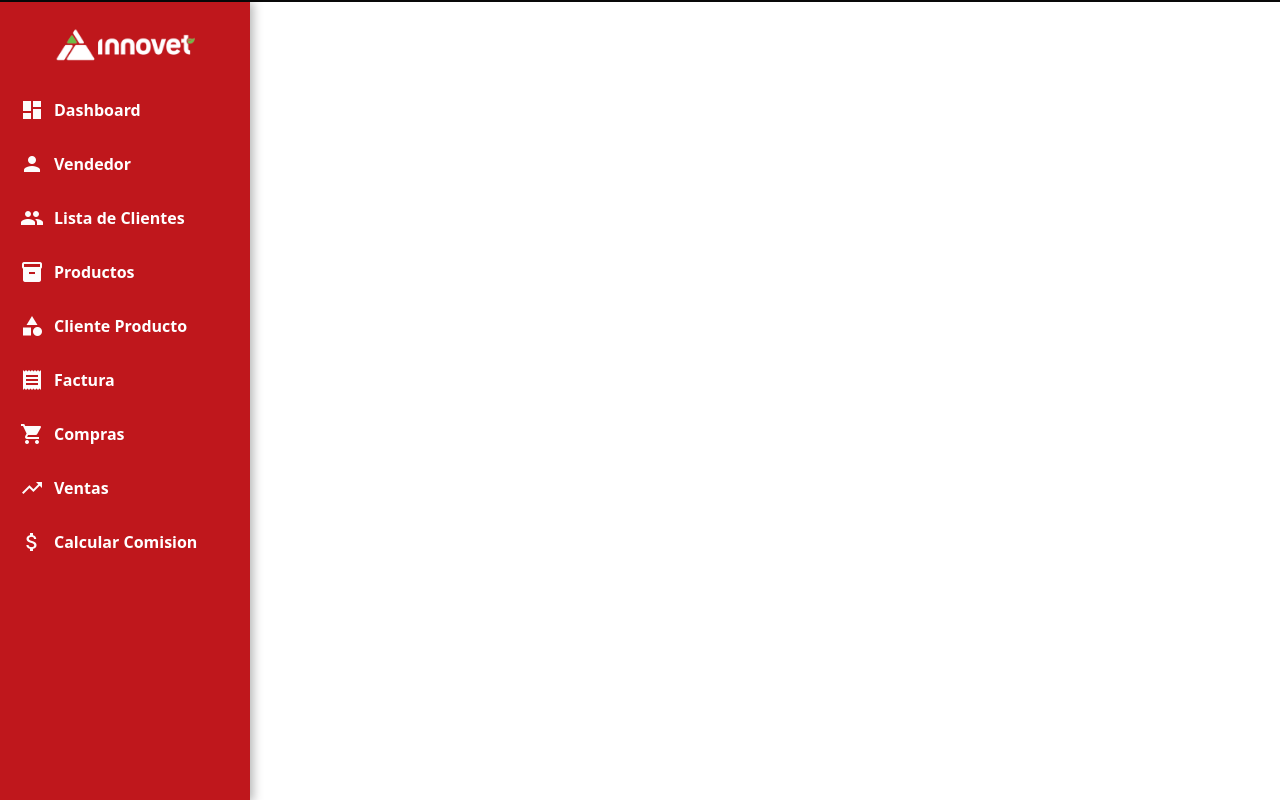
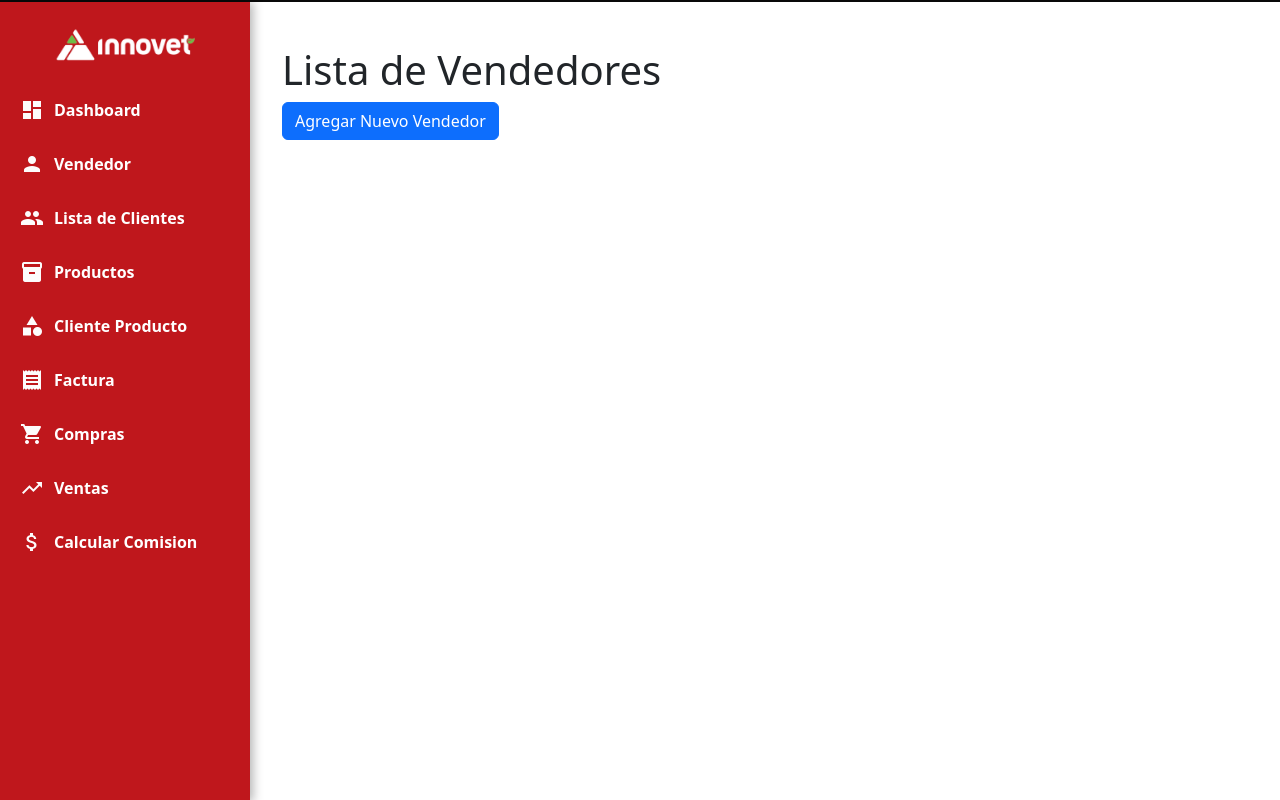
Before and after one commit to JosueRecoba/Comisiones-Innovet, a Django app: page /comisiones/vendedor/ in a window 1280 px wide. Run offline with Django 5.2, Linux system fonts and the light colour scheme.

Commit message:
Creacion de modal en vendedor con animacion de fondo estatico

```diff
--- a/comisionesInnovet/comisiones/templates/comisiones/cliente_list.html
+++ b/comisionesInnovet/comisiones/templates/comisiones/cliente_list.html
@@ -46,7 +46,6 @@
                         <label for="nombre" class="form-label">Nombre del Cliente</label>
                         <input type="text" name="nombre" id="nombre" class="form-control" required>
                     </div>
-
                     <!-- Campo Compras Realizadas -->
                     <div class="mb-3">
                         <label for="compras_realizadas" class="form-label">Compras Realizadas</label>
--- a/comisionesInnovet/comisiones/templates/comisiones/vendedor.html
+++ b/comisionesInnovet/comisiones/templates/comisiones/vendedor.html
@@ -1,4 +1,132 @@
 <!-- templates/comisiones/vendedor.html -->
 {% extends 'comisiones/base.html' %}
 
-{% block title %}Vendedor{% endblock %}
+{% block title %}Vendedores{% endblock %}
+{% block content %}
+<div class="container mt-4">
+    <h1>Lista de Vendedores</h1>
+    <button class="btn btn-primary" data-bs-toggle="modal" data-bs-target="#modalCreate">Agregar Nuevo Vendedor</button>
+    <ul class="list-group mt-3">
+        {% for vendedor in vendedores %}
+            <li class="list-group-item d-flex justify-content-between align-items-center">
+                {{ vendedor.nombre }}
+                <div>
+                    <button
+                        class="btn btn-warning btn-sm"
+                        data-bs-toggle="modal"
+                        data-bs-target="#modalUpdate"
+                        data-id="{{ vendedor.id }}"
+                        data-nombre="{{ vendedor.nombre }}">Editar</button>
+
+                    <button
+                        class="btn btn-danger btn-sm"
+                        data-bs-toggle="modal"
+                        data-bs-target="#modalDelete"
+                        data-id="{{ vendedor.id }}">Eliminar</button>
+                </div>
+            </li>
+        {% endfor %}
+    </ul>
+</div>
+
+<!-- Modal Agregar Vendedor -->
+<div class="modal fade" id="modalCreate" data-bs-backdrop="static" data-bs-keyboard="false" tabindex="-1" aria-labelledby="modalCreateLabel" aria-hidden="true">
+    <div class="modal-dialog">
+        <div class="modal-content">
+            <form method="post" action="{% url 'vendedor' %}">
+                {% csrf_token %}
+                <!-- Campo oculto para identificar la acción -->
+                <input type="hidden" name="agregar_vendedor" value="1">
+                <div class="modal-header">
+                    <h5 class="modal-title" id="modalCreateLabel">Agregar Nuevo Vendedor</h5>
+                    <button type="button" class="btn-close" data-bs-dismiss="modal" aria-label="Close"></button>
+                </div>
+                <div class="modal-body">
+                    <!-- Campo Nombre -->
+                    <div class="mb-3">
+                        <label for="nombre" class="form-label">Nombre del Vendedor</label>
+                        <input type="text" name="nombre" id="nombre" class="form-control" required>
+                    </div>
+                </div>
+                <div class="modal-footer">
+                    <button type="submit" class="btn btn-primary">Guardar</button>
+                    <button type="button" class="btn btn-secondary" data-bs-dismiss="modal">Cancelar</button>
+                </div>
+            </form>
+        </div>
+    </div>
+</div>
+
+<!-- Modal Editar Vendedor -->
+<div class="modal fade" id="modalUpdate" tabindex="-1" aria-labelledby="modalUpdateLabel" aria-hidden="true">
+    <div class="modal-dialog">
+        <div class="modal-content">
+            <form method="post" action="">
+                {% csrf_token %}
+                <div class="modal-header">
+                    <h5 class="modal-title" id="modalUpdateLabel">Editar Vendedor</h5>
+                    <button type="button" class="btn-close" data-bs-dismiss="modal" aria-label="Close"></button>
+                </div>
+                <div class="modal-body">
+                    <input type="hidden" name="id" id="updateId">
+                    <div class="mb-3">
+                        <label for="updateNombre" class="form-label">Nombre del Vendedor</label>
+                        <input type="text" name="nombre" id="updateNombre" class="form-control" required>
+                    </div>
+                </div>
+                <div class="modal-footer">
+                    <button type="submit" class="btn btn-primary">Guardar</button>
+                    <button type="button" class="btn btn-secondary" data-bs-dismiss="modal">Cancelar</button>
+                </div>
+            </form>
+        </div>
+    </div>
+</div>
+
+<!-- Modal Eliminar Vendedor -->
+<div class="modal fade" id="modalDelete" tabindex="-1" aria-labelledby="modalDeleteLabel" aria-hidden="true">
+    <div class="modal-dialog">
+        <div class="modal-content">
+            <form method="post" action="">
+                {% csrf_token %}
+                <div class="modal-header">
+                    <h5 class="modal-title" id="modalDeleteLabel">Eliminar Vendedor</h5>
+                    <button type="button" class="btn-close" data-bs-dismiss="modal" aria-label="Close"></button>
+                </div>
+                <div class="modal-body">
+                    <p>¿Estás seguro de que deseas eliminar este vendedor?</p>
+                    <input type="hidden" name="id" id="deleteId">
+                </div>
+                <div class="modal-footer">
+                    <button type="submit" class="btn btn-danger">Eliminar</button>
+                    <button type="button" class="btn btn-secondary" data-bs-dismiss="modal">Cancelar</button>
+                </div>
+            </form>
+        </div>
+    </div>
+</div>
+{% endblock %}
+
+<script>
+    document.addEventListener('DOMContentLoaded', () => {
+    // Configuración del modal de edición
+    const updateModal = document.getElementById('modalUpdate');
+    updateModal.addEventListener('show.bs.modal', event => {
+        const button = event.relatedTarget;
+        const id = button.getAttribute('data-id');
+        const nombre = button.getAttribute('data-nombre');
+        document.getElementById('updateId').value = id;
+        document.getElementById('updateNombre').value = nombre;
+        updateModal.querySelector('form').action = `/vendedores/${id}/editar/`;
+    });
+
+        // Configuración del modal de eliminación
+        const deleteModal = document.getElementById('modalDelete');
+        deleteModal.addEventListener('show.bs.modal', event => {
+            const button = event.relatedTarget;
+            const id = button.getAttribute('data-id');
+            document.getElementById('deleteId').value = id;
+            deleteModal.querySelector('form').action = `/vendedores/${id}/eliminar/`;
+        });
+    });
+</script>
--- a/comisionesInnovet/comisiones/urls.py
+++ b/comisionesInnovet/comisiones/urls.py
@@ -39,6 +39,7 @@
     # --------------------- URLs de Ventas ---------------------
     path('ventas/', VentasView.as_view(), name='ventas'),
 
+
      # --------------------- URLs de Detalle Factura ---------------------
     path('factura/<str:folio>/', views.detalle_factura, name='detalle_factura'),
 
--- a/comisionesInnovet/comisiones/views.py
+++ b/comisionesInnovet/comisiones/views.py
@@ -9,6 +9,7 @@
 from .models import Cliente, Producto, Vendedor, Factura, ClienteProducto
 from decimal import Decimal
 from django.shortcuts import redirect
+from django.http import HttpResponseNotAllowed
 
 
 
@@ -65,9 +66,17 @@
 class VendedorView(TemplateView):
     template_name = "comisiones/vendedor.html"
 
+    def post(self, request, *args, **kwargs):
+        if 'agregar_vendedor' in request.POST:
+            nombre = request.POST.get('nombre')
+            if nombre:
+                Vendedor.objects.create(nombre=nombre)
+            return redirect('vendedor')
+        return HttpResponseNotAllowed(['POST'])
+
+
 class VentasView(TemplateView):
     template_name = "comisiones/ventas.html"
-
 
 # ======= Comisiones =======
 def calcular_comisiones(request):
```
